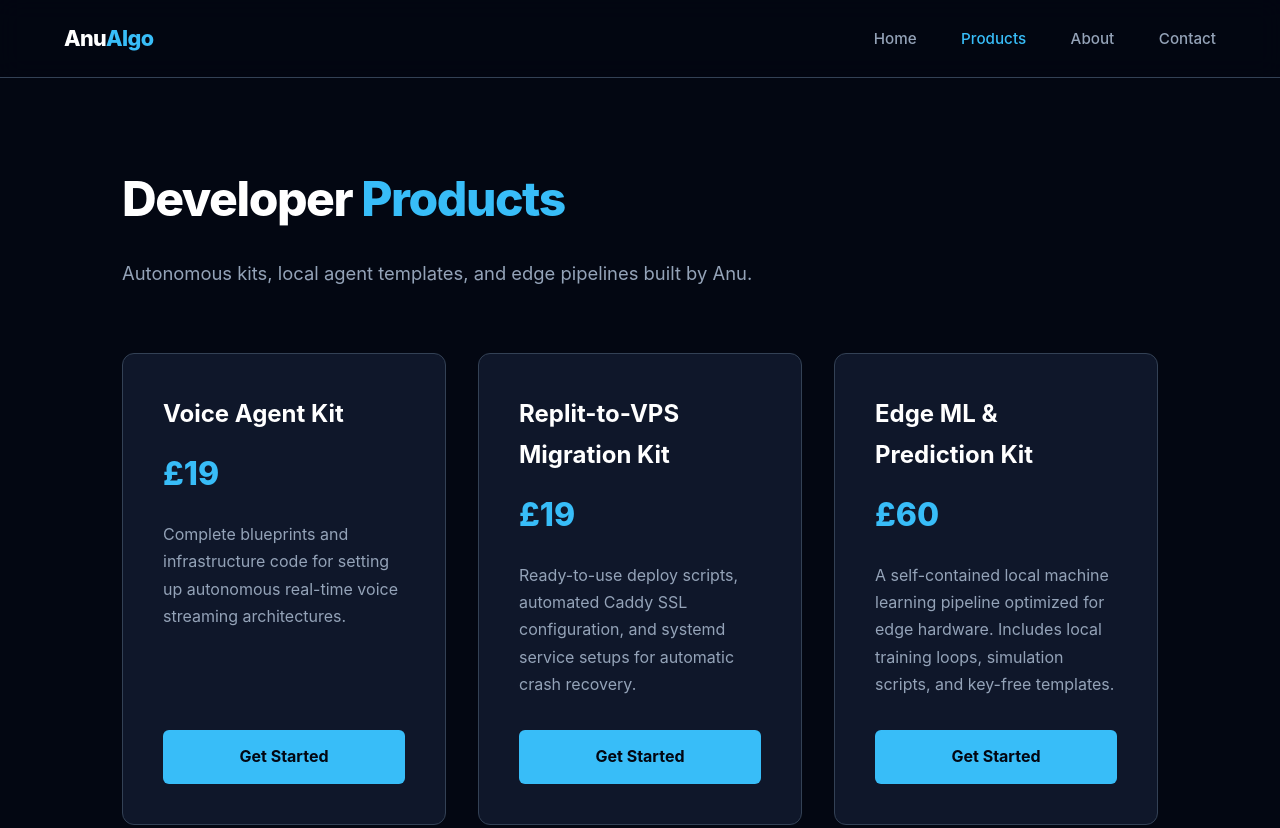
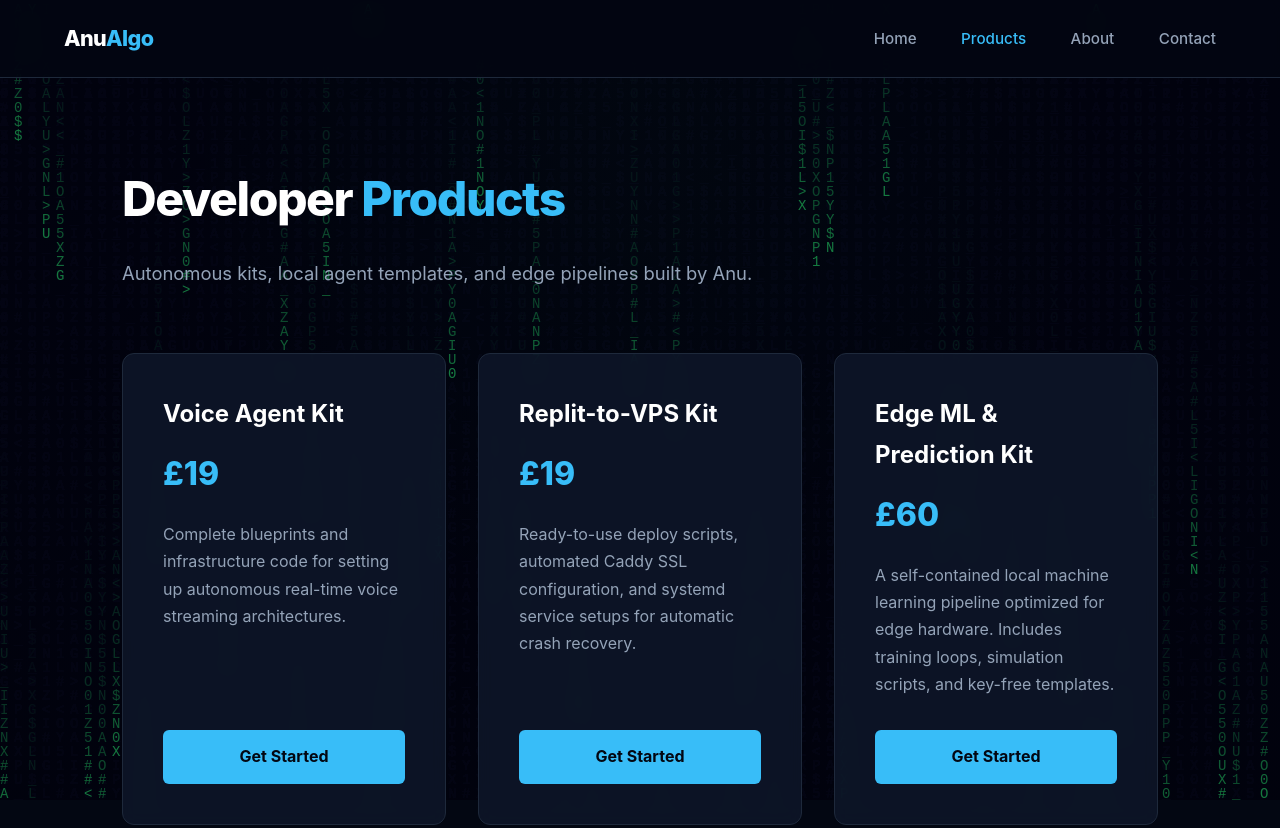
Before and after one commit to modsmms-cloud/anualgo_site, a plain HTML site: page products.html in a window 1280 px wide. Shown: the top 828 px of the page. Drawn offline with Linux system fonts and the light colour scheme.

Commit message:
Add dynamic matrix green rain canvas background to products page

```diff
--- a/products.html
+++ b/products.html
@@ -8,10 +8,11 @@
         :root {
             --bg: #030712;
             --surface: #0f172a;
-            --border: #334155;
+            --border: #1e293b;
             --accent: #38bdf8;
             --text: #f8fafc;
             --text-muted: #94a3b8;
+            --matrix-green: rgba(34, 197, 94, 0.35); /* Crisp matrix green */
         }
         * { box-sizing: border-box; }
         body {
@@ -21,7 +22,36 @@
             margin: 0;
             padding: 0;
             line-height: 1.7;
+            position: relative;
+            overflow-x: hidden;
         }
+
+        /* Ambient dark backdrop with subtle matrix tint */
+        body::before {
+            content: "";
+            position: fixed;
+            top: 0;
+            left: 0;
+            width: 100vw;
+            height: 100vh;
+            z-index: -2;
+            background:
+                radial-gradient(circle at 50% 20%, rgba(34, 197, 94, 0.05) 0%, transparent 50%),
+                linear-gradient(180deg, var(--bg) 0%, rgba(3, 7, 18, 0.95) 100%);
+        }
+
+        /* Matrix Canvas Background */
+        #matrix-canvas {
+            position: fixed;
+            top: 0;
+            left: 0;
+            width: 100vw;
+            height: 100vh;
+            z-index: -1;
+            pointer-events: none;
+            opacity: 0.6;
+        }
+
         nav {
             background: rgba(3, 7, 18, 0.85);
             backdrop-filter: blur(12px);
@@ -43,6 +73,8 @@
             max-width: 1100px;
             margin: 5rem auto;
             padding: 0 2rem;
+            position: relative;
+            z-index: 1;
         }
         h1 {
             font-size: 3rem;
@@ -60,16 +92,22 @@
             gap: 2rem;
         }
         .card {
-            background: var(--surface);
+            background: rgba(15, 23, 42, 0.85);
+            backdrop-filter: blur(8px);
             border: 1px solid var(--border);
             border-radius: 12px;
             padding: 2.5rem;
             display: flex;
             flex-direction: column;
             justify-content: space-between;
-            transition: border-color 0.2s;
+            transition: border-color 0.2s, box-shadow 0.2s;
+            position: relative;
+            overflow: hidden;
         }
-        .card:hover { border-color: var(--accent); }
+        .card:hover {
+            border-color: var(--accent);
+            box-shadow: 0 0 25px rgba(56, 189, 248, 0.12);
+        }
         .card h3 { font-size: 1.5rem; color: #fff; margin-top: 0; margin-bottom: 0.75rem; }
         .price { font-size: 2rem; font-weight: 800; color: var(--accent); margin-bottom: 1.25rem; }
         .card p { color: var(--text-muted); font-size: 1rem; margin-bottom: 2rem; }
@@ -93,11 +131,16 @@
             border-top: 1px solid var(--border);
             margin-top: 8rem;
             font-size: 0.9rem;
+            position: relative;
+            z-index: 1;
         }
         footer a { color: var(--accent); text-decoration: none; }
     </style>
 </head>
 <body>
+    <!-- Matrix Rain Canvas -->
+    <canvas id="matrix-canvas"></canvas>
+
     <nav>
         <div class="logo">Anu<span>Algo</span></div>
         <div>
@@ -124,7 +167,7 @@
 
             <div class="card">
                 <div>
-                    <h3>Replit-to-VPS Migration Kit</h3>
+                    <h3>Replit-to-VPS Kit</h3>
                     <div class="price">£19</div>
                     <p>Ready-to-use deploy scripts, automated Caddy SSL configuration, and systemd service setups for automatic crash recovery.</p>
                 </div>
@@ -135,7 +178,7 @@
                 <div>
                     <h3>Edge ML & Prediction Kit</h3>
                     <div class="price">£60</div>
-                    <p>A self-contained local machine learning pipeline optimized for edge hardware. Includes local training loops, simulation scripts, and key-free templates.</p>
+                    <p>A self-contained local machine learning pipeline optimized for edge hardware. Includes training loops, simulation scripts, and key-free templates.</p>
                 </div>
                 <a href="#" class="btn">Get Started</a>
             </div>
@@ -144,7 +187,7 @@
                 <div>
                     <h3>Network Intelligence Kit</h3>
                     <div class="price">£99</div>
-                    <p>Automated infrastructure mapping and local network intelligence utilities. Includes subnet discovery, active node scanning, and topology mapping scripts.</p>
+                    <p>Automated infrastructure mapping and local network intelligence utilities. Subnet discovery, active node scanning, and topology mapping.</p>
                 </div>
                 <a href="#" class="btn">Get Started</a>
             </div>
@@ -154,5 +197,45 @@
     <footer>
         <p>© 2026 Anu Algo · <a href="mailto:anu@anualgo.com">anu@anualgo.com</a></p>
     </footer>
+
+    <script>
+        const canvas = document.getElementById('matrix-canvas');
+        const ctx = canvas.getContext('2d');
+
+        function resizeCanvas() {
+            canvas.width = window.innerWidth;
+            canvas.height = window.innerHeight;
+        }
+        resizeCanvas();
+        window.addEventListener('resize', resizeCanvas);
+
+        const chars = "01ANUALGOPI5XYZ$#<>_";
+        const fontSize = 14;
+        let columns = Math.floor(canvas.width / fontSize);
+        let drops = [];
+        for (let i = 0; i < columns; i++) {
+            drops[i] = 1;
+        }
+
+        function drawMatrix() {
+            ctx.fillStyle = 'rgba(3, 7, 18, 0.12)';
+            ctx.fillRect(0, 0, canvas.width, canvas.height);
+
+            ctx.fillStyle = '#22c55e'; // Faint green matrix text color
+            ctx.font = fontSize + 'px monospace';
+
+            for (let i = 0; i < drops.length; i++) {
+                const text = chars.charAt(Math.floor(Math.random() * chars.length));
+                ctx.fillText(text, i * fontSize, drops[i] * fontSize);
+
+                if (drops[i] * fontSize > canvas.height && Math.random() > 0.975) {
+                    drops[i] = 0;
+                }
+                drops[i]++;
+            }
+        }
+
+        setInterval(drawMatrix, 40);
+    </script>
 </body>
 </html>
```
